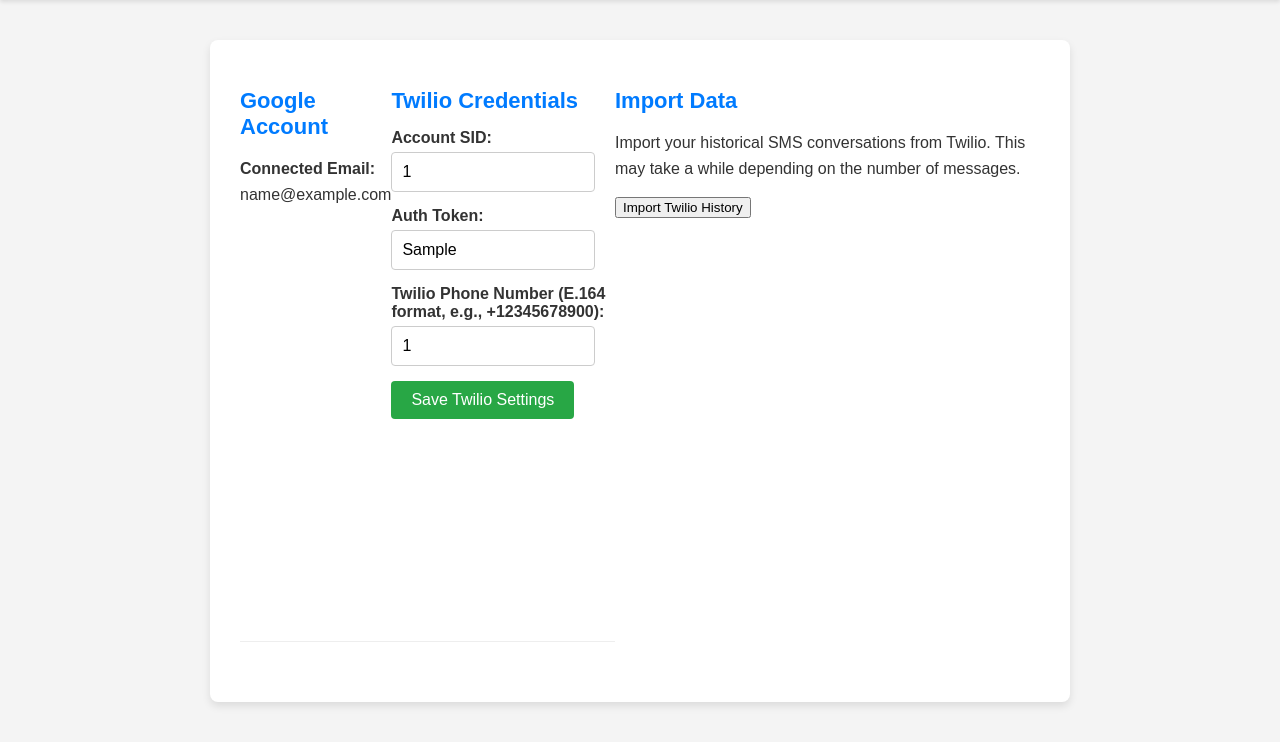
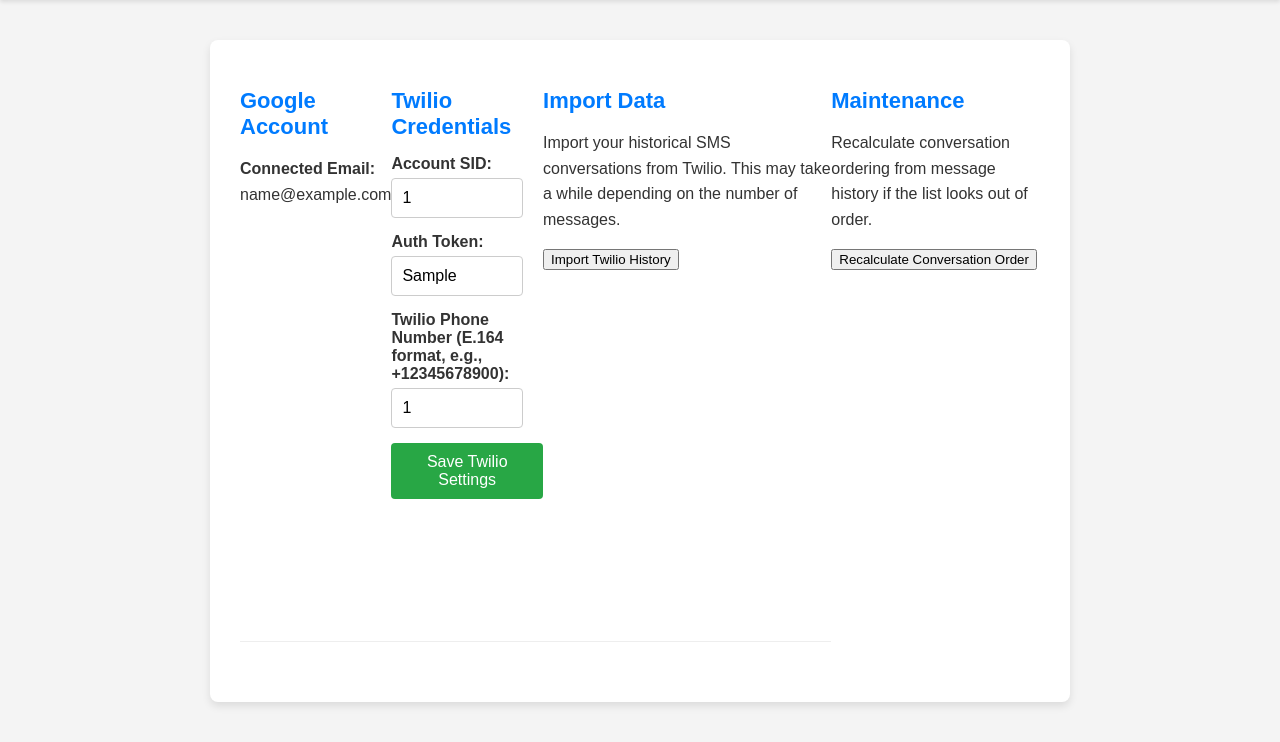
Before and after one commit to FundedList/smssuite, a Python web app: template templates/settings.html in a window 1280 px wide. Shown: the part 58-800 px from the top of the page. Run offline with Jinja, Linux system fonts and the light colour scheme; the template is opened without the code that fills it: most values are stand-ins (such as "Sample title", 1, 10 or a date in 2020).

Commit message:
fix ordering of conversations

```diff
--- a/static/settings.js
+++ b/static/settings.js
@@ -12,6 +12,8 @@
     const twilioFeedback = document.getElementById('twilio-feedback');
     const importTwilioHistoryBtn = document.getElementById('import-twilio-history-btn');
     const importHistoryFeedback = document.getElementById('import-history-feedback');
+    const recalcBtn = document.getElementById('recalc-last-activity-btn');
+    const recalcFeedback = document.getElementById('recalc-feedback');
 
     if (twilioSettingsForm) {
         twilioSettingsForm.addEventListener('submit', async function(event) {
@@ -81,4 +83,26 @@
             }
         });
     }
+
+    if (recalcBtn) {
+        recalcBtn.addEventListener('click', async function() {
+            recalcFeedback.textContent = 'Recalculating...';
+            recalcFeedback.style.color = 'black';
+            try {
+                const response = await fetch('/api/recalculate_last_activity', { method: 'POST', headers: { 'Content-Type': 'application/json' } });
+                const result = await response.json();
+                if (response.ok) {
+                    recalcFeedback.style.color = 'green';
+                    recalcFeedback.textContent = result.message || 'Recalculated.';
+                } else {
+                    recalcFeedback.style.color = 'red';
+                    recalcFeedback.textContent = result.error || 'Failed to recalculate.';
+                }
+            } catch (e) {
+                console.error('Error recalculating last activity:', e);
+                recalcFeedback.style.color = 'red';
+                recalcFeedback.textContent = 'An unexpected error occurred.';
+            }
+        });
+    }
 });
--- a/templates/settings.html
+++ b/templates/settings.html
@@ -43,6 +43,13 @@
             <button id="import-twilio-history-btn">Import Twilio History</button>
             <p id="import-history-feedback" class="feedback-message"></p>
         </div>
+
+        <div class="settings-section">
+            <h2>Maintenance</h2>
+            <p>Recalculate conversation ordering from message history if the list looks out of order.</p>
+            <button id="recalc-last-activity-btn">Recalculate Conversation Order</button>
+            <p id="recalc-feedback" class="feedback-message"></p>
+        </div>
     </div>
 
     <script src="{{ url_for('static', filename='settings.js') }}"></script>
```
Also changed, not shown: app.py (+31 -2 lines).
